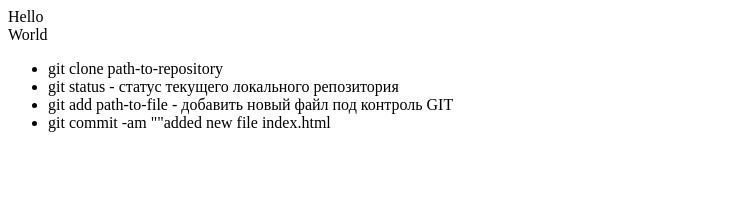
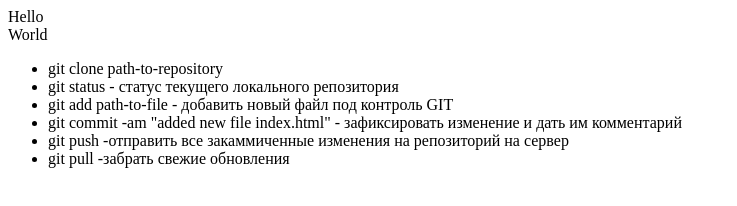
Before and after one commit to TatyanaZ2304/git-lesson, a plain HTML site: page index.html in a window 1280 px wide. Shown: the whole page, without its empty margins (0-737 px from the left). Drawn offline with Linux system fonts and the light colour scheme.

Commit message:
added push pull instractions to html

```diff
--- a/index.html
+++ b/index.html
@@ -6,6 +6,8 @@
     <li>git clone path-to-repository</li>
     <li>git status - статус текущего локального репозитория</li>
     <li>git add path-to-file - добавить новый файл под контроль GIT</li>
-    <li>git commit -am ""added new file index.html</li>
-    </ul>
+    <li>git commit -am "added new file index.html" - зафиксировать изменение и дать им комментарий </li>
+    <li>git push -отправить все закаммиченные изменения на репозиторий на сервер</li>
+    <li>git pull -забрать свежие обновления</li>
+</ul>
 </div>
```
